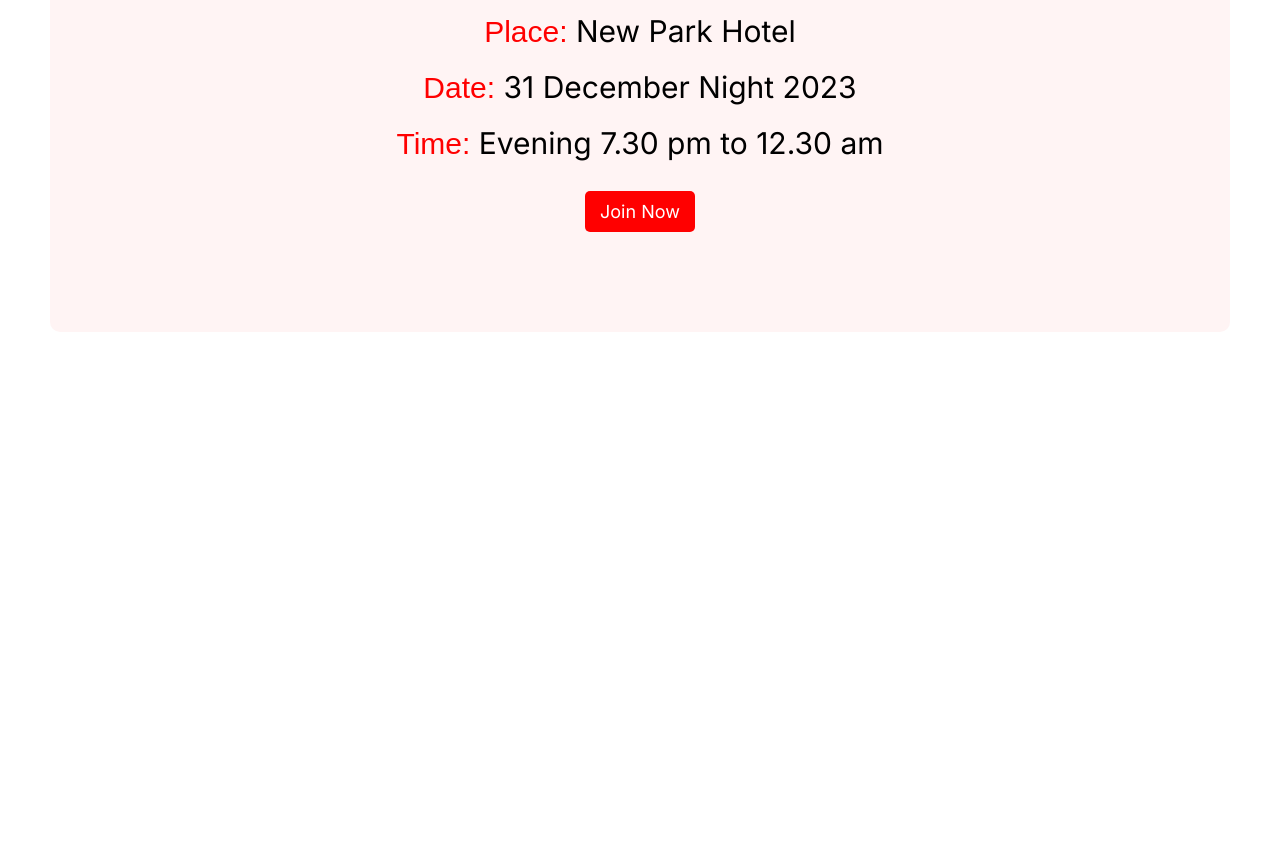
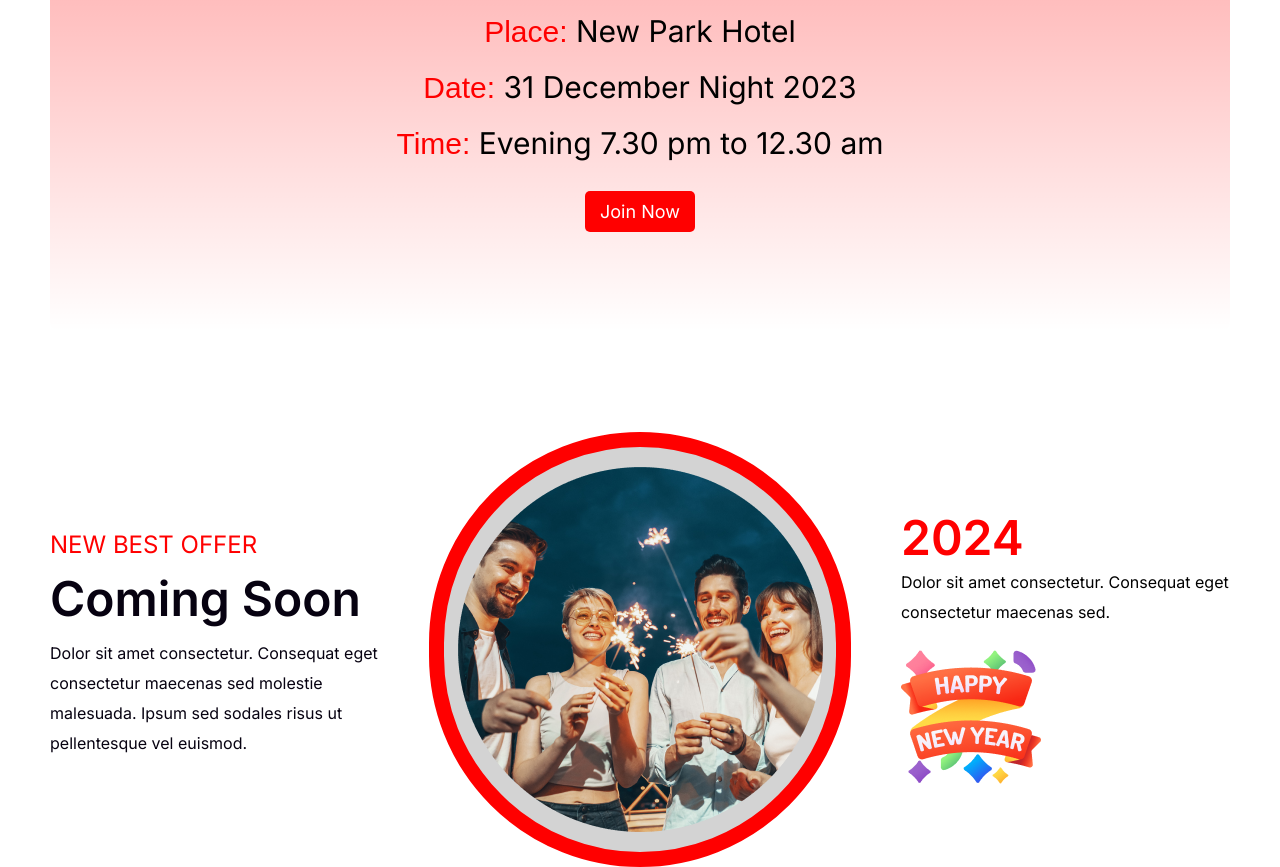
Before and after one commit to shamimfewd/B9A1-new-year, a plain HTML site: page index.html in a window 1280 px wide. Shown: the part 2276-3143 px from the top of the page. Before the commit the page ends 2608 px from the top, so only its background shows below. Drawn offline with Linux system fonts and the light colour scheme.

Commit message:
added coming soon section

```diff
--- a/index.html
+++ b/index.html
@@ -43,14 +43,13 @@
           <div class="welcome_text">
             <h3>Welcome to midnight party</h3>
             <p>
-                  Dolor sit amet consectetur. Consequat eget consectetur maecenas sed
-                  molestie malesuada. Ipsum sed sodales risus ut pellentesque vel
-                  euismod.
+              Dolor sit amet consectetur. Consequat eget consectetur maecenas
+              sed molestie malesuada. Ipsum sed sodales risus ut pellentesque
+              vel euismod.
             </p>
             <button>Join Now</button>
           </div>
-            <img src="images/Group_70.png" alt="">
-
+          <img src="images/Group_70.png" alt="" />
         </div>
       </section>
 
@@ -59,10 +58,34 @@
         <div class="address_content">
           <p><span>Place:</span> New Park Hotel</p>
           <p><span>Date:</span> 31 December Night 2023</p>
-            <p> <span>Time:</span> Evening 7.30 pm to 12.30 am</p>
+          <p><span>Time:</span> Evening 7.30 pm to 12.30 am</p>
           <button>Join Now</button>
         </div>
+      </section>
 
+      <!-- Coming Soon Section -->
+      <section class="coming_soon_section">
+        <div class="coming_soon_content">
+          <div class="coming_soon_left_text">
+            <h5>NEW BEST OFFER</h5>
+            <h3>Coming Soon</h3>
+            <p>
+              Dolor sit amet consectetur. Consequat eget consectetur maecenas
+              sed molestie malesuada. Ipsum sed sodales risus ut pellentesque
+              vel euismod.
+            </p>
+          </div>
+          <div class="center_image"></div>
+          <!-- <img class="center_img" src="images/Ellipse 1.png" alt="" /> -->
+          <div class="coming_soon_right_text">
+            <h3>2024</h3>
+            <p>
+              Dolor sit amet consectetur. Consequat eget consectetur maecenas
+              sed.
+            </p>
+            <img src="images/Group 96.png" alt="" />
+          </div>
+        </div>
       </section>
     </main>
     <footer></footer>
--- a/style.css
+++ b/style.css
@@ -47,7 +47,7 @@ header {
 
 /* style for offer section */
 main {
-  max-width: 1320px;
+  max-width: 1320px !important;
   margin: 0 auto;
   margin-top: 100px;
 }
@@ -110,20 +110,19 @@ main {
   color: #fff;
 }
 
-.welcome_text h3{
+.welcome_text h3 {
   font-family: "Merriweather", serif;
   font-size: 60px;
   letter-spacing: 3px;
   margin-bottom: 20px;
 }
 
-
-.welcome_text p{
+.welcome_text p {
   line-height: 30px;
   margin-bottom: 20px;
 }
 
-.welcome_text button{
+.welcome_text button {
   border: none;
   outline: none;
   font-size: 18px;
@@ -133,10 +132,8 @@ line-height: 30px;
   margin: 20px;
 }
 
-
-.Welcome_section img{
+.Welcome_section img {
   margin-right: 100px;
-
 }
 
 /* styles for address section */
@@ -148,26 +145,24 @@ line-height: 30px;
 
 .address_content {
   margin: 0 50px;
-    background-color: #FFF4F4;
+  background-image: linear-gradient(#ff000055, #ff000000);
   text-align: center;
   padding: 100px;
   border-radius: 10px;
 }
 
-
-  .address_content p{
+.address_content p {
   padding: 10px;
   font-size: 30px;
   font-weight: 700px;
   font-family: "Inter", sans-serif;
-
 }
 
-   .address_content p > span{
+.address_content p > span {
   color: #f00;
 }
 
-   .address_content button{
+.address_content button {
   border: none;
   outline: none;
   font-size: 18px;
@@ -179,3 +174,81 @@ line-height: 30px;
   font-family: "Inter", sans-serif;
   margin-top: 20px;
 }
+
+/*styles for Coming Soon section */
+.coming_soon_section {
+  max-width: 1320px;
+  margin-top: 100px;
+}
+.coming_soon_content {
+  display: flex;
+  align-items: center;
+  justify-content: space-between;
+  margin: 0 50px;
+}
+
+.coming_soon_content > div {
+  width: 33.3%;
+}
+
+.coming_soon_left_text h5 {
+  color: #f00;
+  font-size: 24px;
+  font-family: "Inter", sans-serif;
+  font-weight: 500;
+  margin-bottom: 10px;
+}
+
+.coming_soon_left_text h3 {
+  color: #070211;
+  font-size: 48px;
+  font-family: "Inter", sans-serif;
+  font-weight: 900;
+  margin-bottom: 10px;
+}
+
+.coming_soon_left_text p {
+  color: #070211;
+  padding-right: 50px;
+  font-family: "Inter", sans-serif;
+  line-height: 30px;
+  margin-bottom: 10px;
+}
+
+.coming_soon_content .center_image {
+  width: 364.844px;
+  height: 364.844px;
+  border-radius: 364.844px;
+  background: url("images/Ellipse\ 1.png"),
+    lightgray -91.279px 0px / 150.038% 100% no-repeat;
+  border: 15px solid #f00;
+  background-position: center;
+  background-repeat: no-repeat;
+  padding: 20px;
+}
+
+.coming_soon_right_text {
+
+}
+
+.coming_soon_right_text h3 {
+  color: #f00;
+  font-size: 48px;
+  font-weight: 900;
+  font-family: "Inter", sans-serif;
+  margin-left: 50px;
+
+}
+
+.coming_soon_right_text p {
+  font-family: "Inter", sans-serif;
+  line-height: 30px;
+  margin-left: 50px;
+}
+
+.coming_soon_right_text img {
+    margin-top: 20px;
+  margin-left: 50px;
+  width: 140px;
+  height: 140px;
+}
```
Lines whose indentation alone changed are shown as unchanged.
